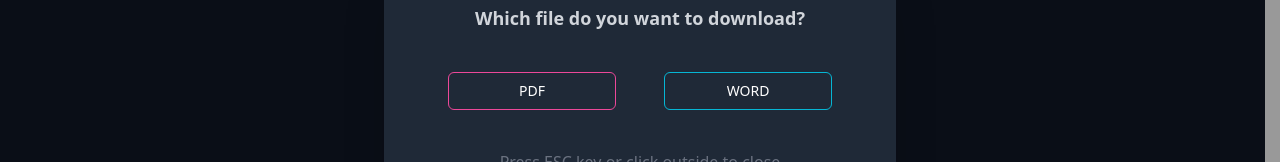
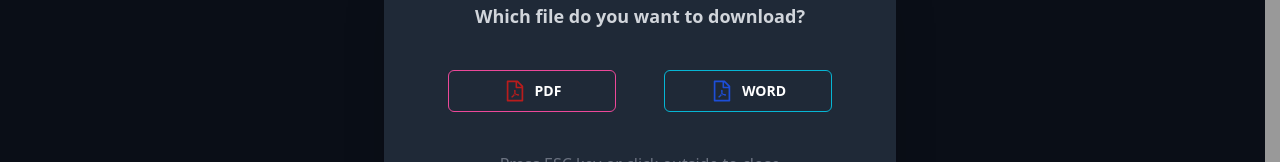
Before and after one commit to nawafilhusnul/me-public, a React (Vite) app: page / in a window 1280 px wide. Both pictures are taken after a click on the button "Resume". Shown: the part 311-473 px from the top of the page. Built offline with nearby package versions, Linux system fonts and the light colour scheme.

Commit message:
fix: adjust text color

```diff
--- a/src/components/ResumeModal.jsx
+++ b/src/components/ResumeModal.jsx
@@ -1,3 +1,5 @@
+import { AiOutlineFilePdf } from "react-icons/ai";
+
 export function ModalResume() {
   return (
     <dialog id="resume_modal" className="modal">
@@ -5,19 +7,21 @@ export function ModalResume() {
         <h3 className="font-bold text-lg dark:text-gray-300 py-4">Which file do you want to download?</h3>
         <div className="flex py-6 flex-wrap justify-between gap-4 px-6 select-none">
           <button
-            className="flex-1 mx-4 hover:bg-gradient-to-r from-pink-500  to-red-500 dark:text-white py-2 rounded-md text-sm border border-pink-500"
+            className="flex-1 flex justify-center font-semibold items-center gap-2 mx-4 hover:bg-gradient-to-r from-pink-500  to-red-500 dark:text-white hover:text-white py-2 rounded-md text-sm border border-pink-500"
             onClick={()=>{
               window.open('https://firebasestorage.googleapis.com/v0/b/me-dashboard-4830a.appspot.com/o/Resume%20Husnul%201.pdf?alt=media');
             }}
           >
+            <AiOutlineFilePdf className="text-2xl text-red-700"/>
             PDF
           </button>
           <button
-            className="flex-1 mx-4 hover:bg-gradient-to-r from-cyan-500  to-blue-500 dark:text-white py-2 rounded-md text-sm border border-cyan-500"
+            className="flex-1 flex justify-center font-semibold items-center gap-2 mx-4 text- hover:bg-gradient-to-r from-cyan-500  to-blue-500 dark:text-white hover:text-white py-2 rounded-md text-sm border border-cyan-500"
             onClick={()=>{
               window.open('https://firebasestorage.googleapis.com/v0/b/me-dashboard-4830a.appspot.com/o/Resume%20Husnul%201.docx?alt=media');
             }}
           >
+            <AiOutlineFilePdf className="text-2xl text-blue-700"/>
             WORD
           </button>
         </div>
```
